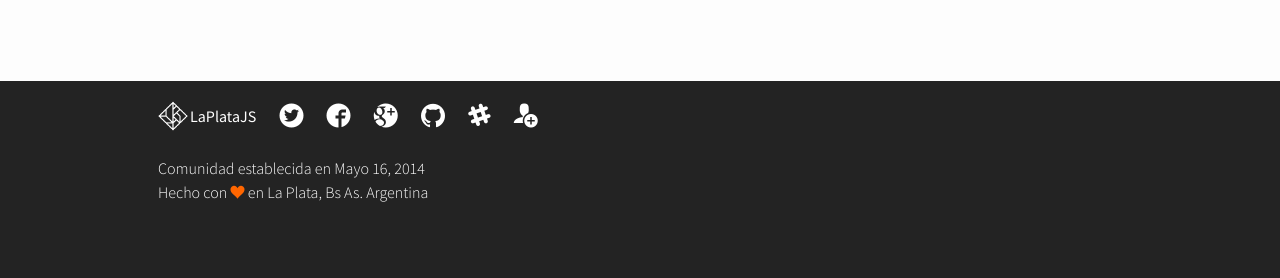
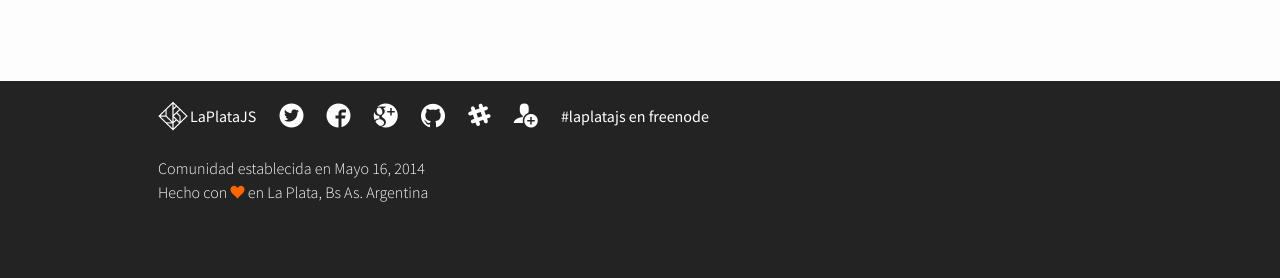
Before and after one commit to laplatajs/laplatajs.github.io, a Jekyll site: the page built from index.html, in a window 1280 px wide. Shown: the part 1476-1754 px from the top of the page. Built offline with Jekyll 4.4.1, drawn with Linux system fonts in a browser that asks for light colours.

Commit message:
add irc channel

```diff
--- a/_config.yml
+++ b/_config.yml
@@ -11,6 +11,7 @@ facebook_group: laplatajs
 gplus: 107431169588797814323
 slack_team: laplatajs
 slack_join: https://laplatajs.herokuapp.com/
+irc: irc://chat.freenode.net/laplatajs
 
 # Build settings
 markdown: kramdown
--- a/_includes/footer.html
+++ b/_includes/footer.html
@@ -34,6 +34,11 @@
           &#xe603;
         </a>
       </li>
+      <li class="irc">
+        <a href="{{site.irc}}" target="_blank" title="Ingres&aacute; a nuestro canal #IRC">
+          #laplatajs en freenode
+        </a>
+      </li>
     </ul>
     <ul class="message">
       <li>
```
